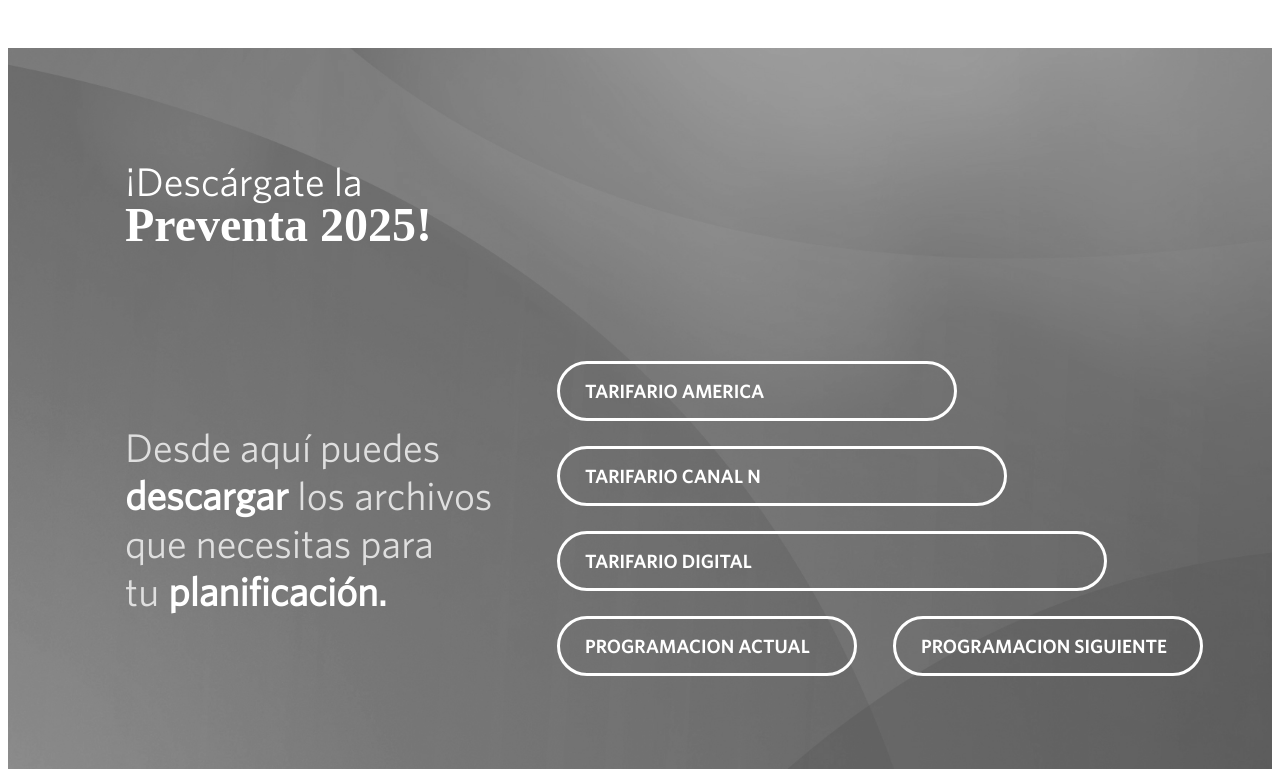
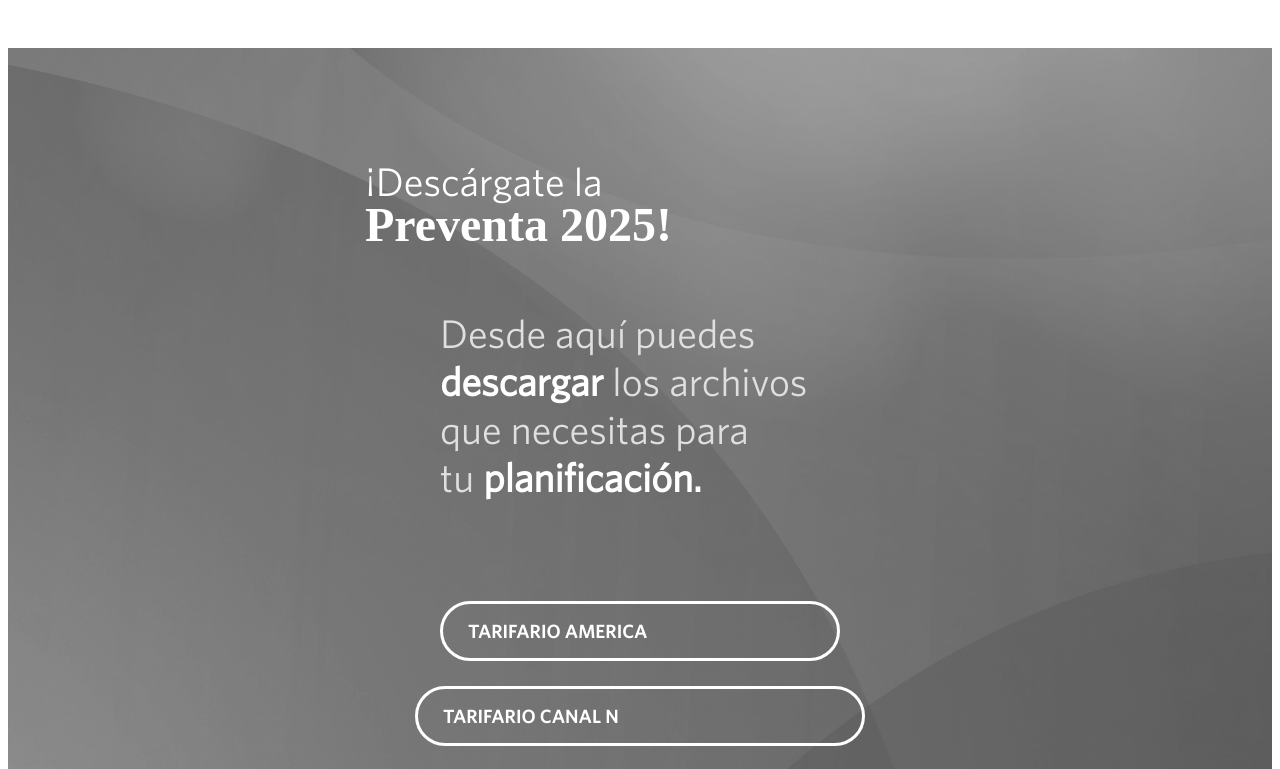
Before and after one commit to ysacc/landing-page-america, a React (Vite) app: page / in a window 1280 px wide. Shown: the part 760-1529 px from the top of the page. Built offline with nearby package versions, Linux system fonts and the light colour scheme; a web font is replaced by a local one.

Commit message:
cambios reactivos

```diff
--- a/src/styles/DownloadSection.css
+++ b/src/styles/DownloadSection.css
@@ -106,6 +106,42 @@
   filter: blur(0);
 }
 
+/* Para pantallas entre 768px y 1600px */
+@media (max-width: 1600px) and (min-width: 768px) {
+  .download-main{
+    display: grid;
+    justify-content: center;
+    align-content: center;
+  }
+  .download-header{
+    display: grid;
+    justify-content: start;
+    align-content: center;
+    flex-grow: 1;
+    text-align: left;
+  }
+  .text-buttons{
+    font-family: 'WhitneyBook', sans-serif;
+    display: inline-flex;
+    color:  #fcd9cb;
+    height: 500px;
+    align-items: center;
+    gap: 80px;
+    flex-direction: column;
+    flex-wrap: nowrap;
+    justify-content: space-between;
+  }
+  .buttons {
+    display: grid;
+    flex-wrap: wrap;
+    justify-content: center;
+    gap: 25px;
+    height: 20px;
+    width: 550px;
+    align-content: center;
+    justify-items: center;
+  }
+}
 
 @media (max-width: 768px) {
   .download-section {
--- a/src/styles/Header.css
+++ b/src/styles/Header.css
@@ -106,6 +106,7 @@
     flex-wrap: nowrap;
     justify-content: center;
     align-items: center;
+    margin-right: 20px;
   }
   .text-logos {
     font-family: 'WhitneyBook';
@@ -121,7 +122,7 @@
   .container{
     font-family: 'DSType-ActaExtraBold';
     width: 100%;
-    height: 90vh;
+    height: 100vh;
     display: flex;
     background-color: #ffffff;
     flex-direction: column;
```
